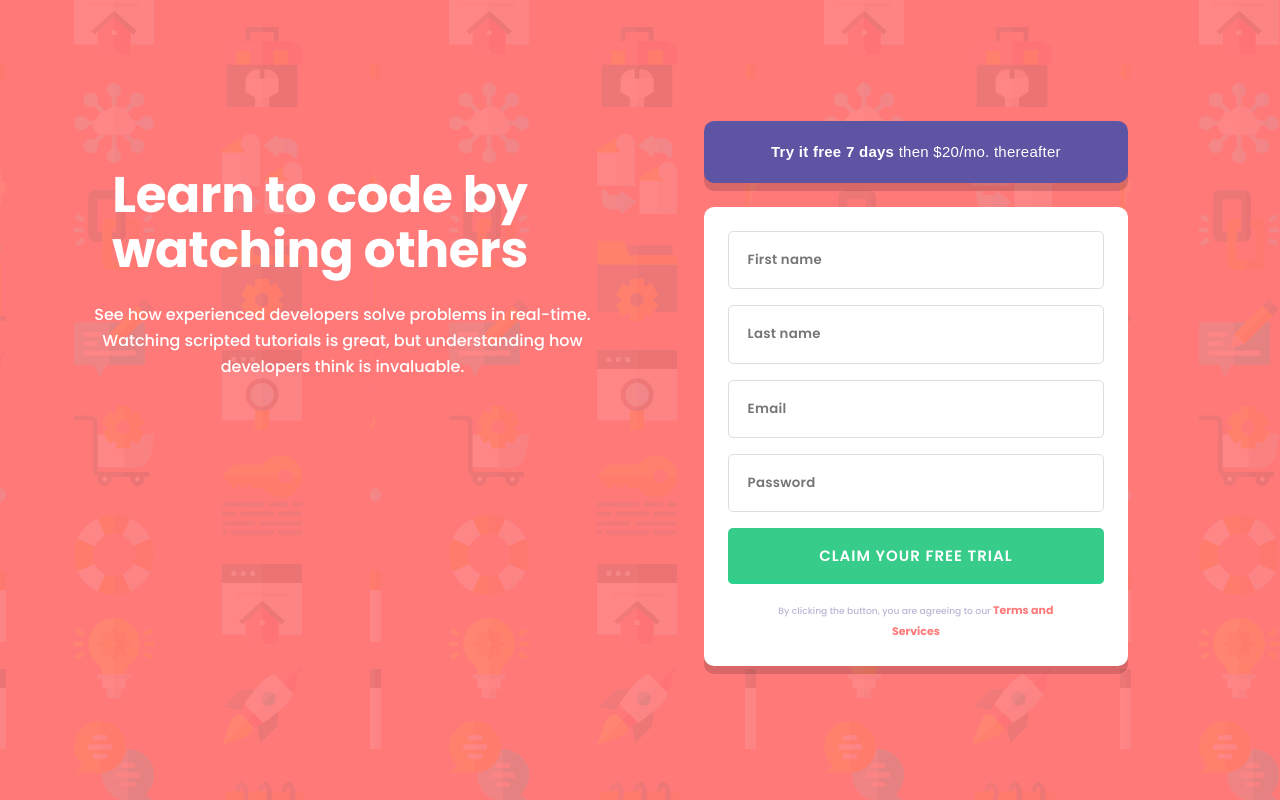
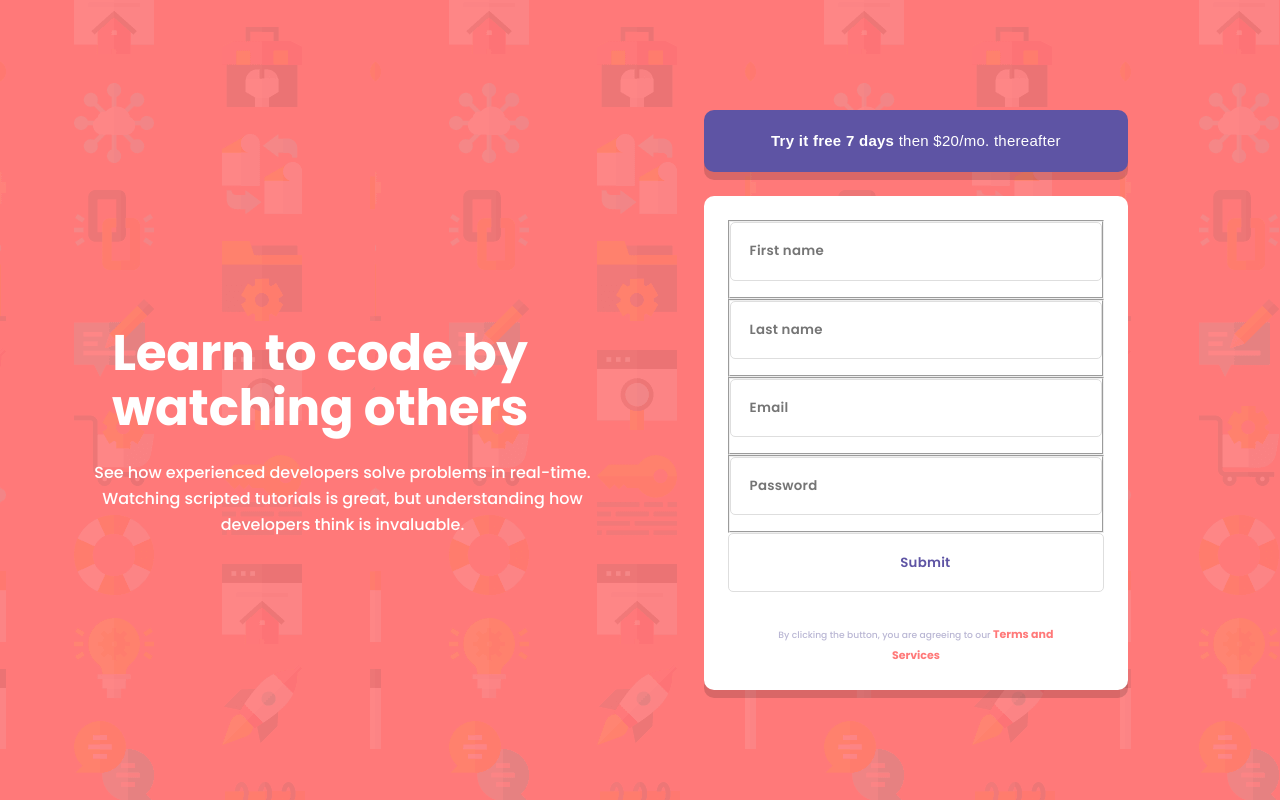
Before and after one commit to GMarqz/intro-component-with-login-form, a website: page index.html in a window 1280 px wide. Drawn offline with Linux system fonts and the light colour scheme.

Commit message:
switch js to ts

```diff
--- a/index.js
+++ b/app/index.ts
@@ -1,8 +1,8 @@
-const $formInput = document.querySelectorAll("[required]");
+const $formInput = document.querySelectorAll<HTMLInputElement>("[required]");
 console.log($formInput);
 
 $formInput.forEach((input) => {
     input.addEventListener("blur", () => {
         console.log("Required");
     })
-})
+});
--- a/index.html
+++ b/index.html
@@ -19,15 +19,34 @@
                     $20/mo. thereafter</p>
             </button>
             <div class="container__div">
-                <form>
-                    <input type="text" id="fname" name="fname" placeholder="First name" required /><br>
-                    <input type="text" id="lname" name="lname" placeholder="Last name" required /><br>
-                    <input type="email" id="email" name="email" placeholder="Email" required /><br>
-                    <input type="password" id="password" name="password" placeholder="Password" required />
+                <form class="form">
+                    <fieldset class="form-field">
+                        <input type="text" id="fname" name="fname" placeholder="First name" minlength="3" required />
+                        <span class="invalid-message"></span>
+                    </fieldset>
+
+                    <fieldset class="form-field">
+                        <input type="text" id="lname" name="lname" placeholder="Last name" minlength="3" required />
+                        <span class="invalid-message"></span>
+                    </fieldset>
+
+                    <fieldset class="form-field">
+                        <input type="email" id="email" name="email" placeholder="Email" minlength="4" required />
+                        <span class="invalid-message"></span>
+                    </fieldset>
+
+                    <fieldset class="form-field">
+                        <input type="password" id="password" name="password" placeholder="Password" minlength="8"
+                        required />
+                        <span class="invalid-message"></span>
+                    </fieldset>
+
+
+                    <input type="submit" id="submit" name="submit" placeholder="Claim your free trial" />
                 </form>
-                <button class="container__div__btn">
+                <!-- <button class="container__div__btn">
                     <p class="container__div__btn-content">Claim your free trial</p>
-                </button>
+                </button> -->
                 <div class="container__div__terms-agreement">
                     <small class="container__div__terms-agreement-small">By clicking the button, you are agreeing to our
                         <span>Terms and Services</span></small>
@@ -35,6 +54,6 @@
             </div>
         </section>
     </main>
-    <script src="./index.js" type="module"></script>
+    <script src="./dist/js/index.js" type="module"></script>
 </body>
 </html>
--- a/style/form.css
+++ b/style/form.css
@@ -4,6 +4,10 @@
     justify-content: center;
     align-items: center;
     margin-bottom: 4rem;
+}
+
+.form {
+
 }
 
 .container__div {
--- a/styles.css
+++ b/styles.css
@@ -1,7 +1,7 @@
 @import url('https://fonts.googleapis.com/css2?family=Poppins:wght@400;500;600;700&display=swap');
-@import url(./style/header.css);
-@import url(./style/form.css);
-@import url(./style/button.css);
+@import url(../style/header.css);
+@import url(../style/form.css);
+@import url(../style/button.css);
 
 
 :root{
@@ -51,11 +51,10 @@ main {
     body {
         display: flex;
         flex-direction: row;
+        align-items: center;
     }
 
-    /* Use flexbox to ajust header and main position instead of using margin-top */
-
     main {
-        margin-top: 7.563rem;
+        margin-top: 4rem;
     }
 }
```
Also changed, not shown: package.json (added, +16 -0 lines), tsconfig.json (added, +9 -0 lines), dist/js/index.js (added), 2 other files.
